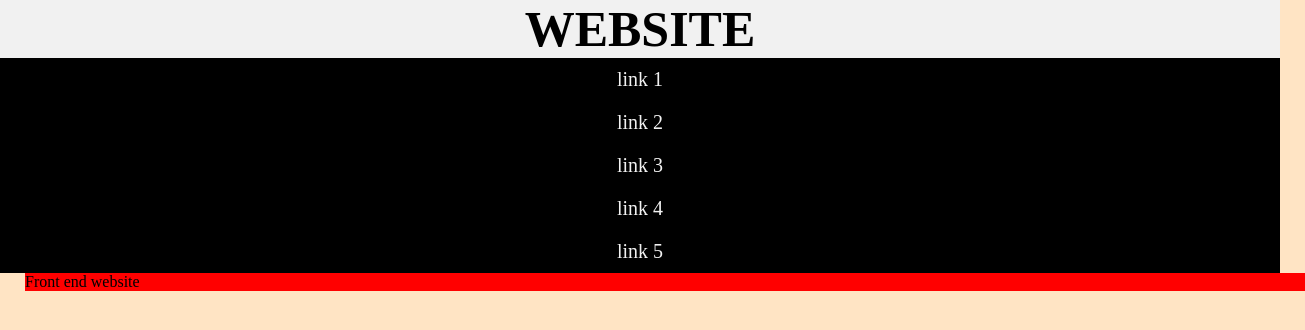
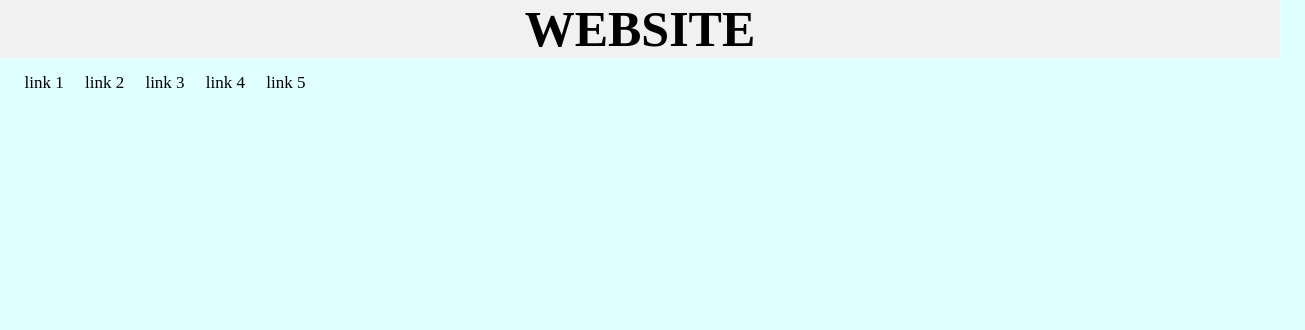
Before and after one commit to N4733D/website, a plain HTML site: page index.html in a window 1280 px wide. Shown: the whole page, 1305 px wide, since content can reach past the window. Drawn offline with Linux system fonts and the light colour scheme.

Commit message:
made changes to the nav element

```diff
--- a/index.html
+++ b/index.html
@@ -14,12 +14,6 @@
 		<a href="">link 4</a>
 		<a href="">link 5</a>
 	</nav>
-
-	<main>
-		<p> Front end website </p>
-	</main>
-
-
-	<script src="js/Scriptf.js"></script>
+	<script src="js/javascript.js"></script>
 </body>
 </html>
--- a/styles.css
+++ b/styles.css
@@ -1,15 +1,15 @@
 
 body, h1, p {
 	margin: 0;
-			}
-body{
-	background-color: bisque;
 }
 header {
 	background-color: #f1f1f1;
 	size: 15;
 	text-align: center;
 	font-size: 25px
+}
+body{
+	background-color: lightcyan;
 }
 
 main {
@@ -20,22 +20,22 @@ main {
 }
 
 nav {
-	background-color: black;
-	flex-direction: column;
-	display: flex;
-	text-align: left;
-	margin: 0;
-	font-size: 20px;
+	float: left;
+  display: block;
+  color: black;
+  text-align: center;
+  padding: 14px 16px;
+  text-decoration: none;
+  font-size: 17px;
 }
 nav a {
 	padding: .5em .5em;/* Add some padding */
 	transition: all 0.3s ease;/* Add transition for hover effects */
-	color: #f2f2f2;
-	text-align: center;
+	color: black;
+	text-align: right;
 	text-decoration: none;
 	margin: 0;
 }
-
 nav a:hover {
 	background-color: #ddd;
 	color: white;
```
Lines whose indentation alone changed are shown as unchanged.
